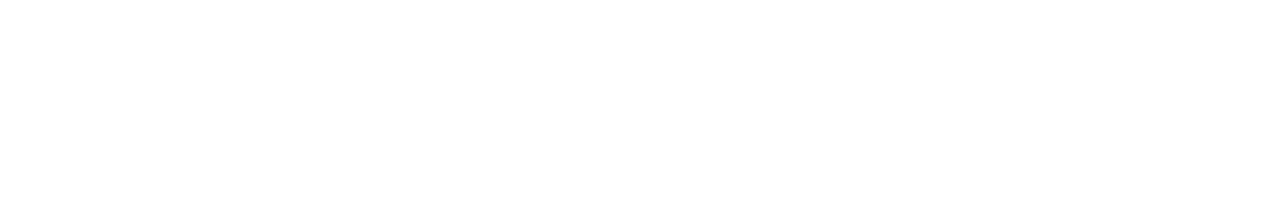
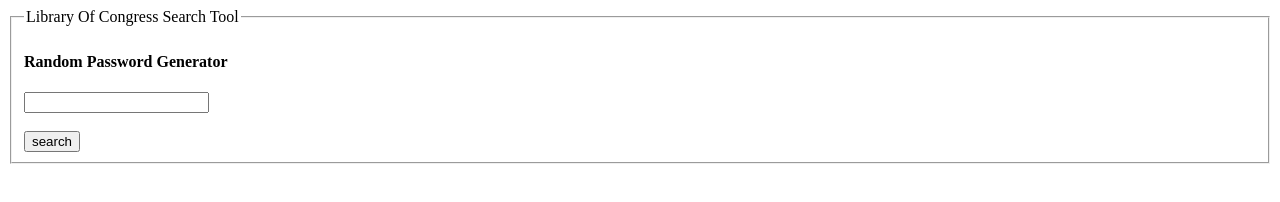
Before and after one commit to JennyRussell/library-of-congress-search-engine, a plain HTML site: page index.html in a window 1280 px wide. Drawn offline with Linux system fonts and the light colour scheme.

Commit message:
form added

```diff
--- a/index.html
+++ b/index.html
@@ -10,7 +10,24 @@
 </head>
 
 <body>
-
+    <form>
+        <fieldset>
+            <legend>Library Of Congress Search Tool</legend>
+            <div class="card">
+                <div class="row">
+                    <div class="col-lg-10 col-sm-12">
+                        <div class="info">
+                            <h4>Random Password Generator</h4>
+                            <input type="text" id="display">
+                            <br>
+                            <br>
+                            <button onclick="searchTerm()">search</button>
+                        </div>
+                    </div>
+                </div>
+            </div>
+        </fieldset>
+    </form>
 
 
 
```
